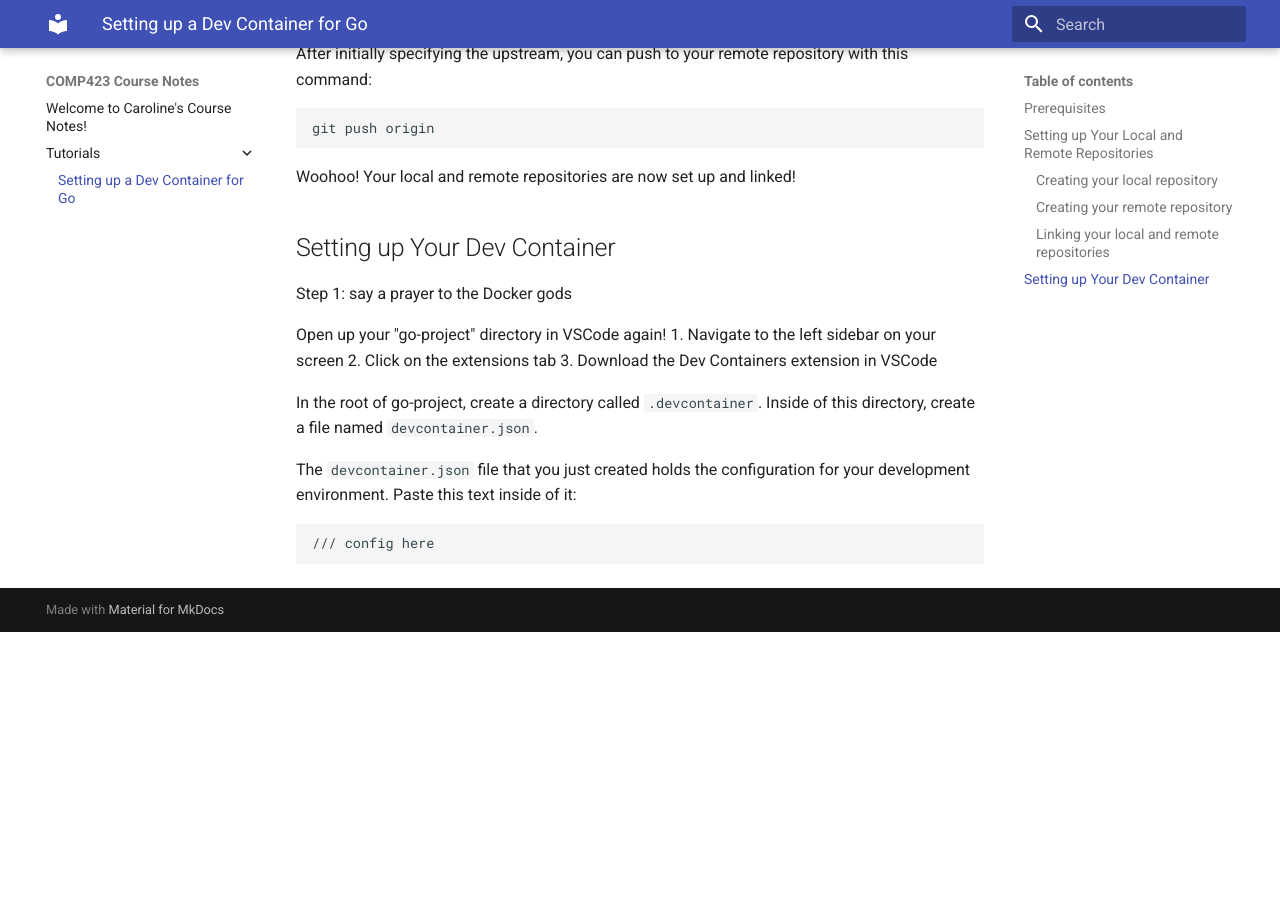
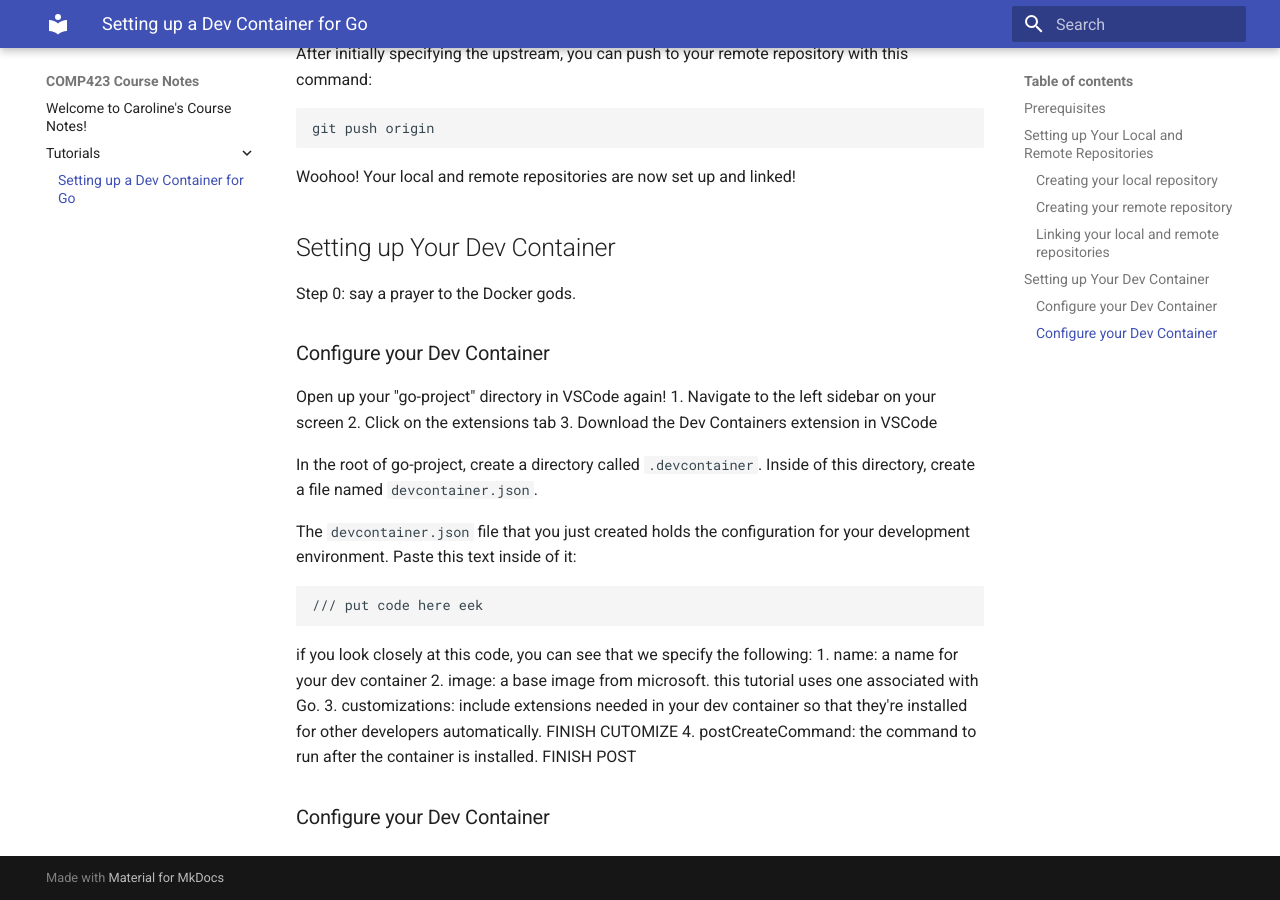
Before and after one commit to cgbryan1/comp423-course-notes, an MkDocs documentation site: the page built from docs/tutorials/go-setup.md, in a window 1280 px wide and 900 px high, scrolled down 1460 px. Built offline with MkDocs 1.6.1 and Material for MkDocs 9.7.7, drawn with Linux system fonts in a browser that asks for light colours; before the commit the page ends 2092 px from its top, so only the background shows below that.

Commit message:
dev config instructions progress

````diff
--- a/docs/tutorials/go-setup.md
+++ b/docs/tutorials/go-setup.md
@@ -67,7 +67,9 @@ Woohoo! Your local and remote repositories are now set up and linked!
 
 ## Setting up Your Dev Container
 
-Step 1: say a prayer to the Docker gods
+Step 0: say a prayer to the Docker gods.
+
+### Configure your Dev Container
 
 Open up your "go-project" directory in VSCode again!
 1. Navigate to the left sidebar on your screen
@@ -79,5 +81,15 @@
 The ```devcontainer.json``` file that you just created holds the configuration for your development environment.
 Paste this text inside of it:
 ```
-/// config here
+/// put code here eek
 ```
+
+if you look closely at this code, you can see that we specify the following:
+1. name: a name for your dev container
+2. image: a base image from microsoft. this tutorial uses one associated with Go.
+3. customizations: include extensions needed in your dev container so that they're installed for other developers automatically.
+FINISH CUTOMIZE
+4. postCreateCommand: the command to run after the container is installed.
+FINISH POST
+
+### Configure your Dev Container
````
